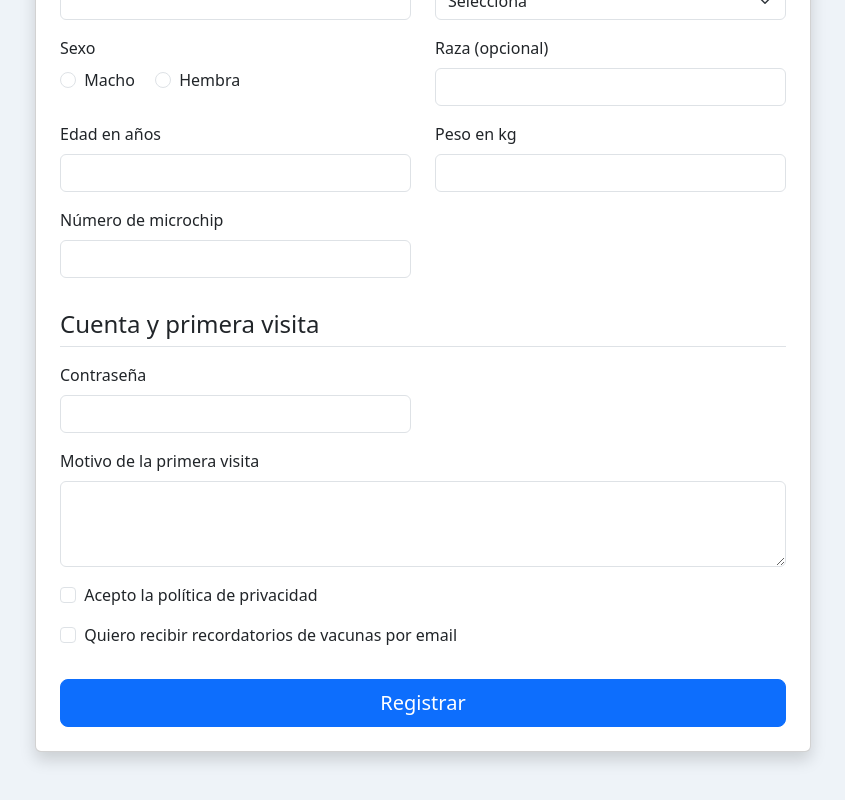
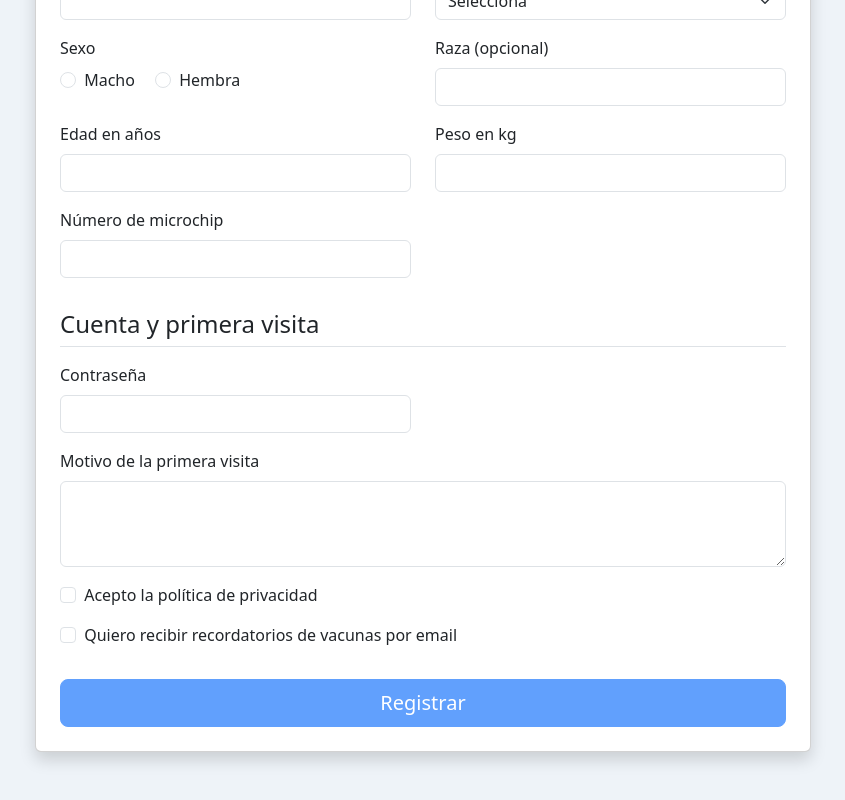
Before and after one commit to Maanuel77/UD2-16-Validacion-de-formulario, an Angular app: page / in a window 1280 px wide. Shown: the part 507-1307 px from the top of the page, without its empty margins (217-1062 px from the left). Built offline with nearby package versions, Linux system fonts and the light colour scheme.

Commit message:
boton registrar deshabilitado

```diff
--- a/src/app/pages/register-form-page/register-form-page.html
+++ b/src/app/pages/register-form-page/register-form-page.html
@@ -114,6 +114,6 @@
     </div>
   </div>
 
-  <button type="submit" class="btn btn-primary btn-lg w-100 mt-3">Registrar</button>
+  <button type="submit" class="btn btn-primary btn-lg w-100 mt-3" [disabled]="registerForm.invalid">Registrar</button>
 </form>
 </div>
```
